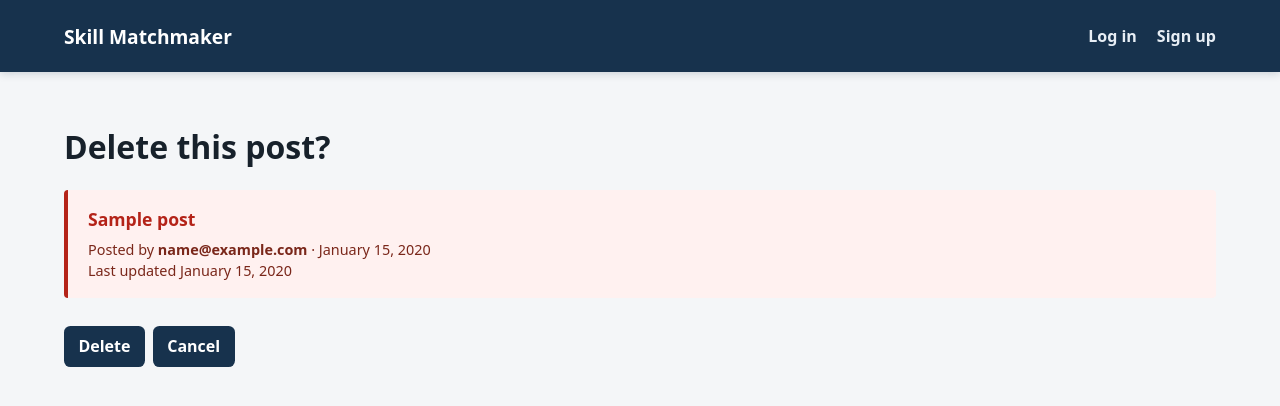
After one commit to nghilbert/django-project, a Django app: template skill_matchmaker/templates/skill_matchmaker/post_confirm_delete.html in a window 1280 px wide. The commit adds this page. Shown: the top 406 px of the page. Run offline with Django 5.2, Linux system fonts and the light colour scheme; the template is opened without the code that fills it: most values are stand-ins (such as "Sample title", 1, 10 or a date in 2020).

Commit message:
Add post deletion confirmation
Co-authored-by: Copilot <223556219+Copilot@users.noreply.github.com>

```diff
--- a/skill_matchmaker/templates/skill_matchmaker/base.html
+++ b/skill_matchmaker/templates/skill_matchmaker/base.html
@@ -222,8 +222,25 @@
         display: inline-block;
         font-size: 0.9rem;
         font-weight: 700;
+        text-decoration: none;
+      }
+
+      .post-detail-actions {
+        align-items: center;
+        display: flex;
+        gap: 1rem;
+        justify-content: space-between;
         margin-bottom: 2rem;
-        text-decoration: none;
+      }
+
+      .page-content .post-detail-delete {
+        background: #b42318;
+        font-size: 0.8rem;
+        padding: 0.4rem 0.65rem;
+      }
+
+      .page-content .post-detail-delete:hover {
+        background: #912018;
       }
 
       .post-detail-back:hover {
@@ -289,6 +306,10 @@
         }
 
         .post-detail-back {
+          margin-bottom: 0;
+        }
+
+        .post-detail-actions {
           margin-bottom: 1.5rem;
         }
       }
--- /dev/null
+++ b/skill_matchmaker/templates/skill_matchmaker/post_confirm_delete.html
@@ -0,0 +1,27 @@
+{% extends "skill_matchmaker/base.html" %}
+
+{% block title %}Delete post | Skill Matchmaker{% endblock %}
+
+{% block content %}
+    <h1>Delete this post?</h1>
+    <section class="delete-warning" aria-labelledby="post-title">
+        <h2 id="post-title">{{ post.title }}</h2>
+        <p>
+            Posted by <strong>{{ post.author.get_full_name|default:post.author.email }}</strong>
+            <span aria-hidden="true">&middot;</span>
+            <time datetime="{{ post.created_at|date:'c' }}">{{ post.created_at|date:"F j, Y" }}</time>
+        </p>
+        <p>
+            Last updated
+            <time datetime="{{ post.updated_at|date:'c' }}">{{ post.updated_at|date:"F j, Y" }}</time>
+        </p>
+    </section>
+
+    <div class="delete-actions">
+        <form class="delete-form" method="post">
+            {% csrf_token %}
+            <button type="submit">Delete</button>
+        </form>
+        <a class="button" href="{% url 'post_detail' post.pk %}">Cancel</a>
+    </div>
+{% endblock %}
--- a/skill_matchmaker/urls.py
+++ b/skill_matchmaker/urls.py
@@ -18,12 +18,13 @@ from .views import (
 from .views.accounts import DeleteAccountView, RegisterView
 from .views.activation import ActivateView, ResendActivationView
 from .views.home import HomeView
-from .views.posts import PostCreateView, PostDetailView
+from .views.posts import PostCreateView, PostDeleteView, PostDetailView
 
 urlpatterns = [
     path("", HomeView.as_view(), name="home"),
     path("posts/new/", PostCreateView.as_view(), name="create_post"),
     path("posts/<int:pk>/", PostDetailView.as_view(), name="post_detail"),
+    path("posts/<int:pk>/delete/", PostDeleteView.as_view(), name="delete_post"),
     path("accounts/register/", RegisterView.as_view(), name="register"),
     path("accounts/activate/resend/", ResendActivationView.as_view(), name="resend_activation"),
     path("accounts/activate/<uidb64>/<token>/", ActivateView.as_view(), name="activate"),
```
Also changed, not shown: skill_matchmaker/templates/skill_matchmaker/post_detail.html (+6 -1 lines), skill_matchmaker/tests/test_delete_post.py (added, +94 -0 lines), skill_matchmaker/views/posts.py (+9 -1 lines).
